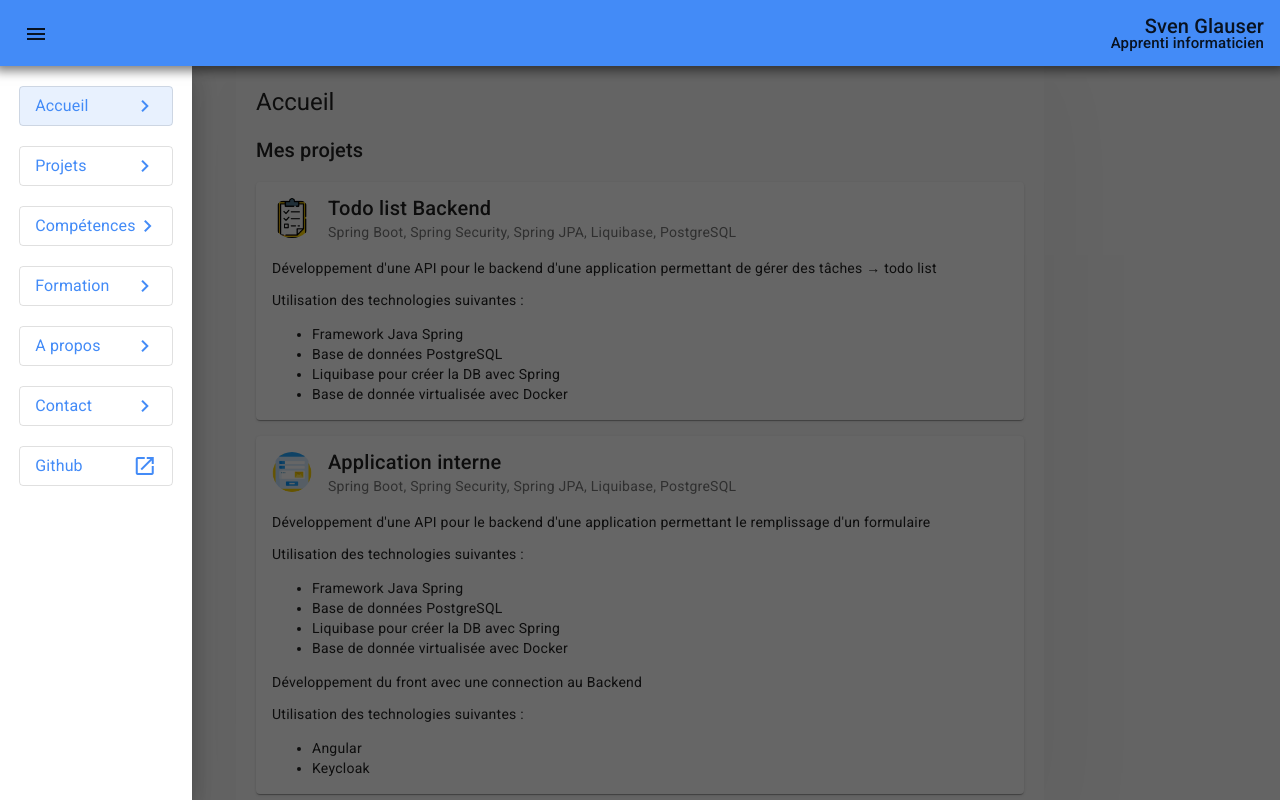
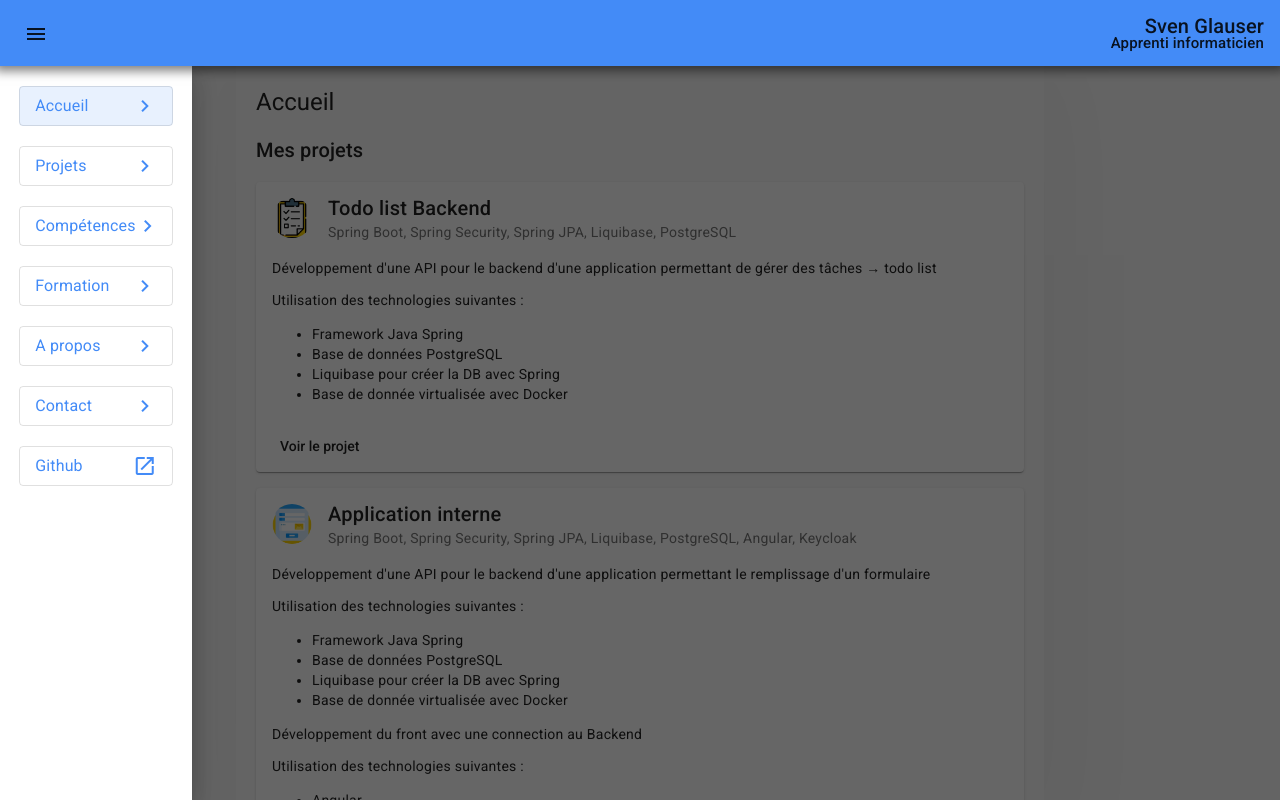
Before and after one commit to SvenGlauser/accueil, an Angular app: page /accueil in a window 1280 px wide. Built offline with nearby package versions, Linux system fonts and the light colour scheme.

Commit message:
Voir plus

```diff
--- a/src/app/component/github-repository/github-repository.component.html
+++ b/src/app/component/github-repository/github-repository.component.html
@@ -5,4 +5,7 @@
     <mat-card-subtitle>{{this.repository.technologie.join(', ')}}</mat-card-subtitle>
   </mat-card-header>
   <mat-card-content [innerHTML]="this.repository.description"></mat-card-content>
+  <mat-card-actions *ngIf="this.repository.url !== ''">
+    <button mat-flat-button (click)="open(this.repository.url)">Voir le projet</button>
+  </mat-card-actions>
 </mat-card>
--- a/src/app/component/github-repository/github-repository.component.ts
+++ b/src/app/component/github-repository/github-repository.component.ts
@@ -6,13 +6,13 @@ import {Repository} from "../../interface/repository";
   templateUrl: './github-repository.component.html',
   styleUrls: ['./github-repository.component.css']
 })
-export class GithubRepositoryComponent implements OnInit {
+export class GithubRepositoryComponent {
 
-  @Input() repository: Repository = {technologie: [], imgAlt: "", description: "", img: "", name: ""};
+  @Input() repository: Repository = {url: "", technologie: [], imgAlt: "", description: "", img: "", name: ""};
 
   constructor() { }
 
-  ngOnInit(): void {
+  open(url: string) {
+    window.open(url);
   }
-
 }
--- a/src/app/data/projets.ts
+++ b/src/app/data/projets.ts
@@ -21,7 +21,8 @@ export const PROJETS: Repository[] = [
       "Spring JPA",
       "Liquibase",
       "PostgreSQL"
-    ]
+    ],
+    url: "https://github.com/SvenGlauser/todo"
   },
   {
     name: "Application interne",
@@ -48,7 +49,10 @@ export const PROJETS: Repository[] = [
       "Spring Security",
       "Spring JPA",
       "Liquibase",
-      "PostgreSQL"
-    ]
+      "PostgreSQL",
+      "Angular",
+      "Keycloak"
+    ],
+    url: ""
   }
 ]
--- a/src/app/interface/repository.ts
+++ b/src/app/interface/repository.ts
@@ -4,4 +4,5 @@ export interface Repository {
   img: string
   imgAlt: string
   technologie: string[]
+  url: string
 }
```
